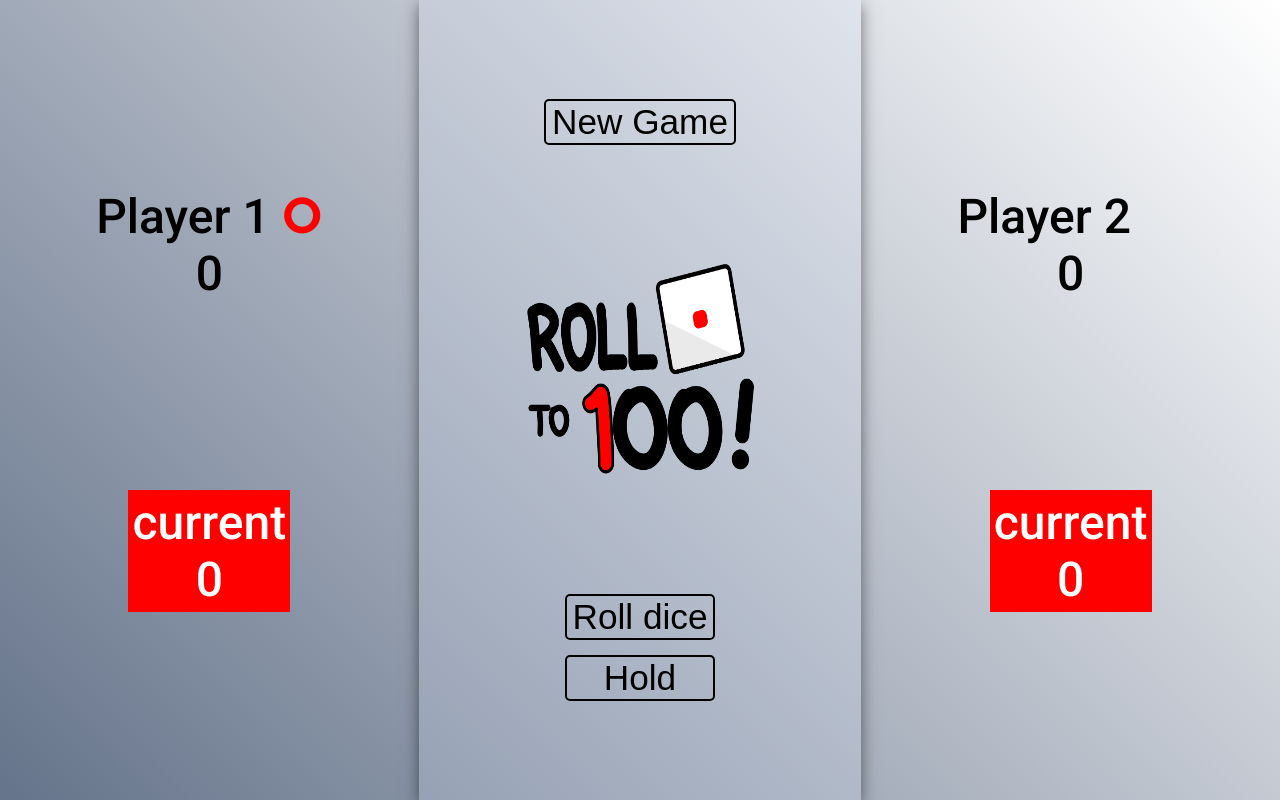
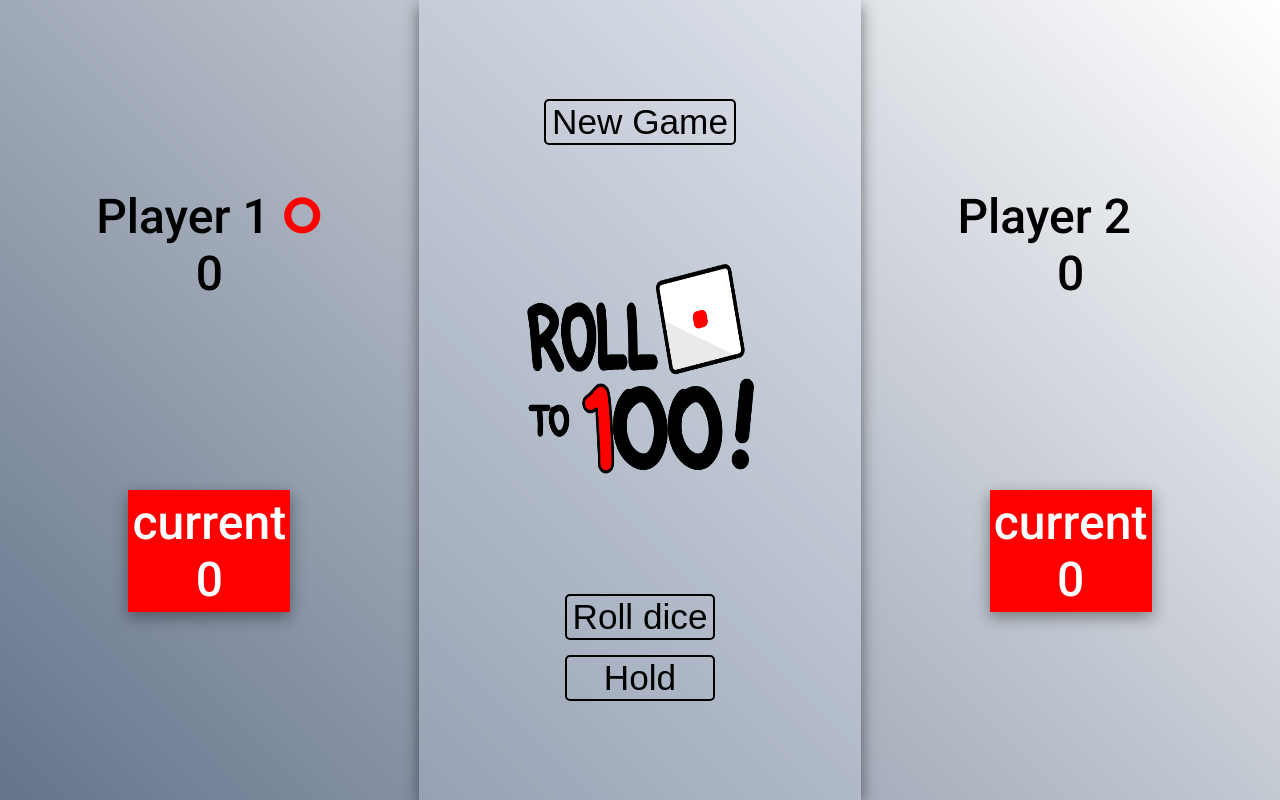
Before and after one commit to QiaoAn05/roll-to-100, a PHP site: page / in a window 1280 px wide. Run offline with PHP 8.4, Linux system fonts and the light colour scheme.

Commit message:
add box-shadow to box-current

```diff
--- a/style.css
+++ b/style.css
@@ -50,6 +50,7 @@ html, body {
     background: red;
     color: white;
     padding: 1%;
+    box-shadow: 0 5px 15px rgba(0, 0, 0, .4);
   }
 
   button {
```
